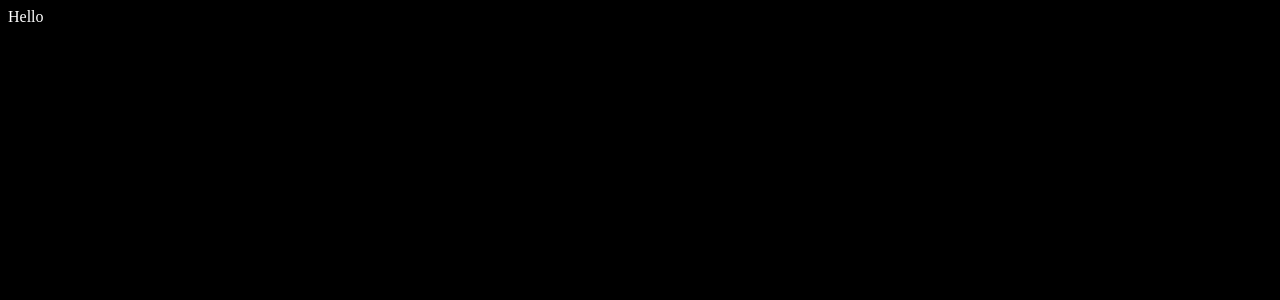
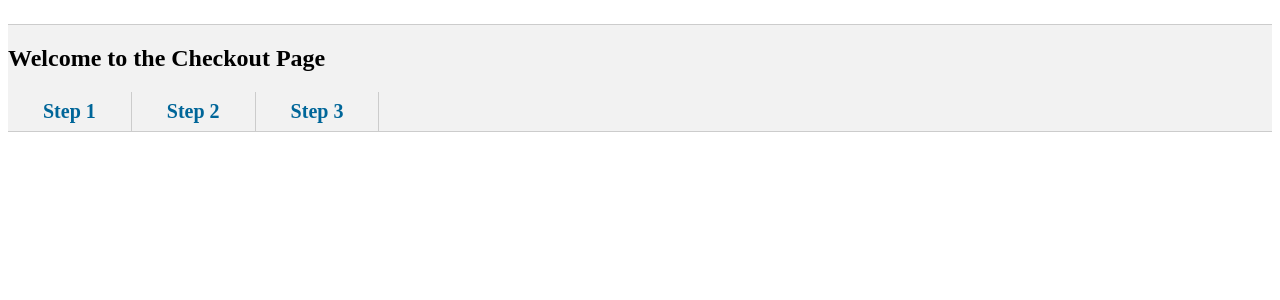
Before and after one commit to jakrim/personalSite, a React app: page / in a window 1280 px wide. Shown: the top 300 px of the page. Built offline with nearby package versions, Linux system fonts and the light colour scheme.

Commit message:
Add Less stylesheets and Webpack Config

```diff
--- a/src/index.jsx
+++ b/src/index.jsx
@@ -1,39 +1,26 @@
 import React, { Component } from 'react';
 import ReactDOM from 'react-dom';
+import Navbar from './Navbar.jsx';
 import './styles.less';
 
 class App extends Component {
+  constructor(props) {
+    super(props);
+
+    this.state = {};
+  }
+
   render() {
-    return <div>Hello </div>;
+    return (
+      <div>
+        <Navbar />
+        <div className='box' />
+      </div>
+    );
   }
 }
 
 var mountNode = document.getElementById('app');
 ReactDOM.render(<App />, mountNode);
 
-// import React, { Component } from 'react';
-// import ReactDOM from 'react-dom';
-
-// import Navbar from './src/Navbar.jsx';
-// import './src/styles.css';
-
-// class App extends Component {
-//   constructor(props) {
-//     super(props);
-
-//     this.state = {};
-//   }
-
-//   render() {
-//     return (
-//       <div>
-//         <Navbar />
-//         <div className='box' />
-//       </div>
-//     );
-//   }
-// }
-
 export default App;
-
-// ReactDOM.render(<App />, document.getElementById('app'));
--- a/src/styles.less
+++ b/src/styles.less
@@ -1,6 +1,45 @@
-@primary-color: white;
-@bg: black;
+// @primary-color: white;
+// @bg: black;
+// body {
+//   color: @primary-color;
+//   background-color: @bg;
+// }
+@navbarColor: #ccc;
+
 body {
-  color: @primary-color;
-  background-color: @bg;
+  /* color: black; */
+  background-color: white;
 }
+
+.navbar {
+  width: 100%;
+  float: right;
+  margin: 0, 0, 3em, 0;
+  padding: 0;
+  list-style: none;
+  background-color: #f2f2f2;
+  border-bottom: 1px solid @navbarColor;
+  border-top: 1px solid @navbarColor;
+
+  li a {
+    font-size: 20px;
+    display: block;
+    float: left;
+    padding: 8px 35px;
+    text-decoration: none;
+    font-weight: bold;
+    color: #069;
+    border-right: 1px solid @navbarColor;
+  }
+}
+
+/* .navbar h1 {
+  padding-top: 50px;
+  text-align: center
+  float: inline-start;
+} */
+
+.box {
+  border: 1px;
+  color: black;
+}
```
Also changed, not shown: 1 other file (tests, documents, lock files or other folders).
